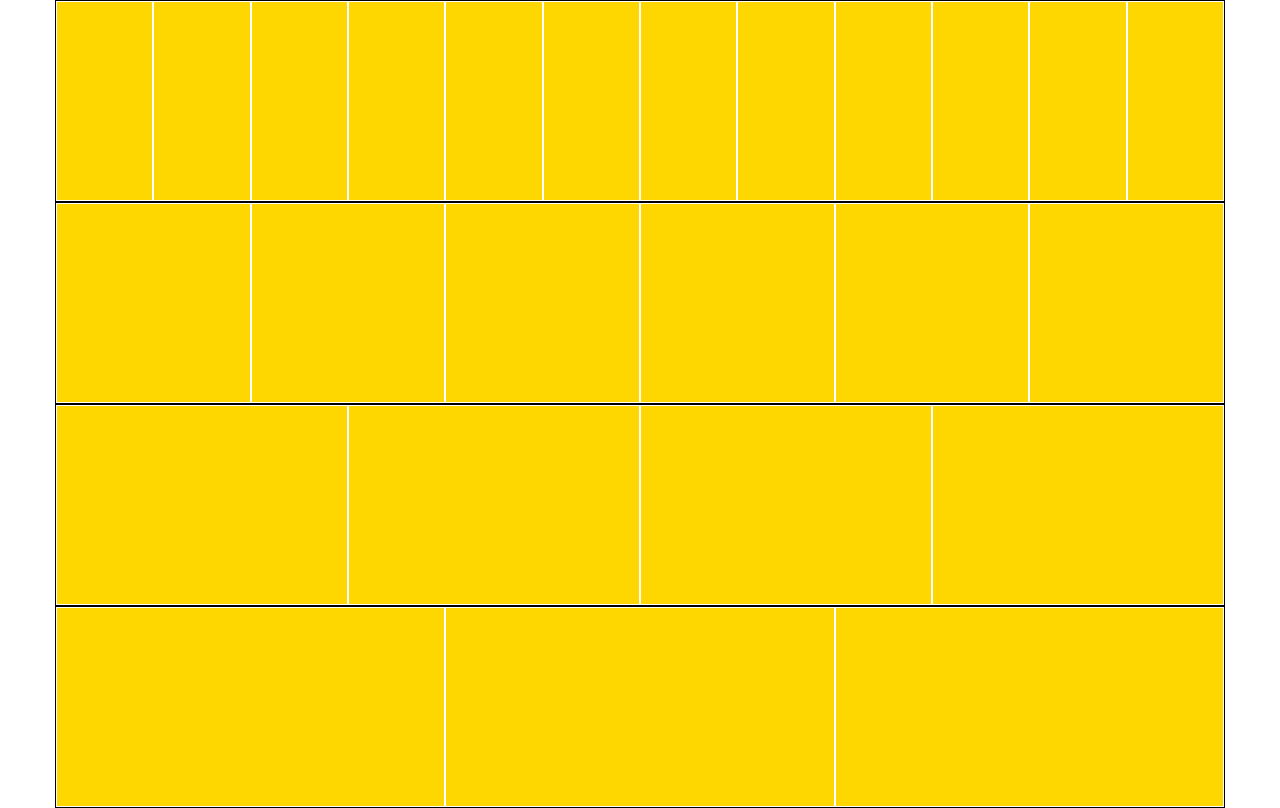
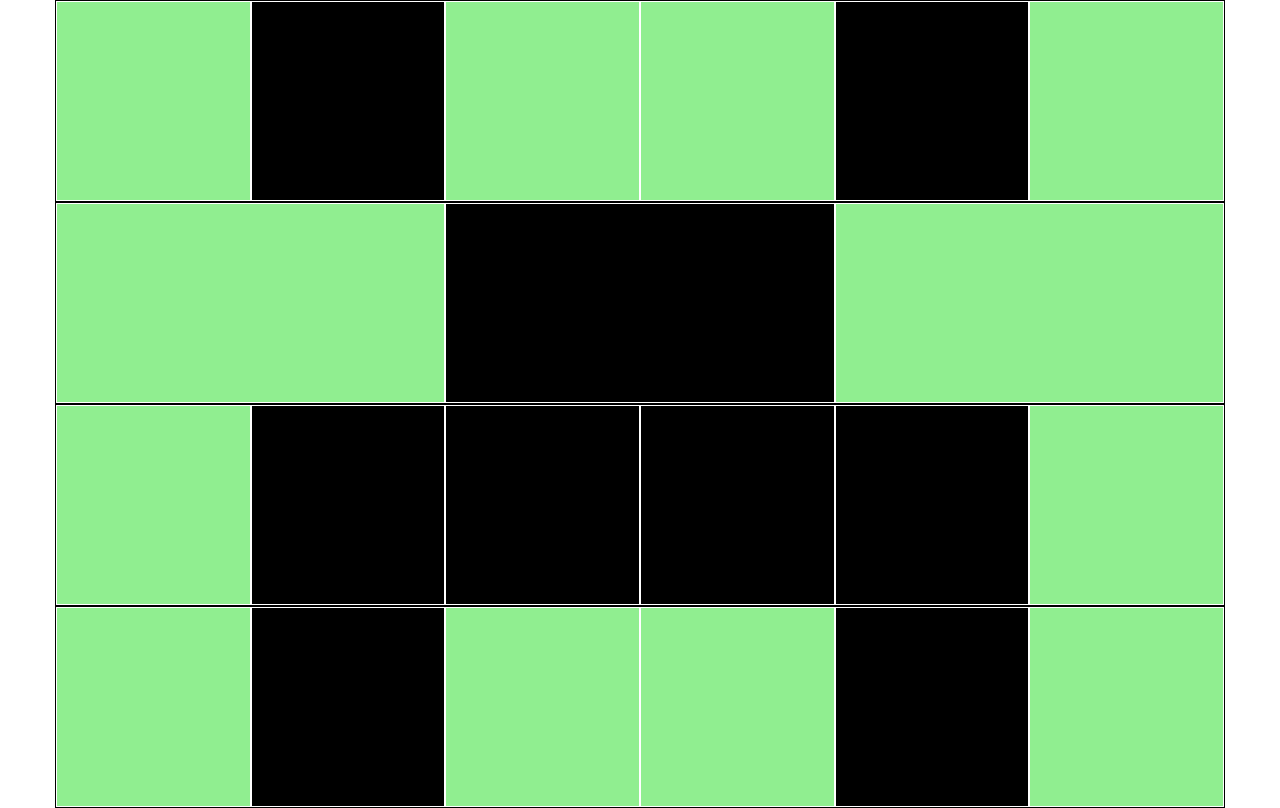
Before and after one commit to Giosco25/html-css-12bool, a plain HTML site: page index.html in a window 1280 px wide. Drawn offline with Linux system fonts and the light colour scheme.

Commit message:
creazione faccia di un mostro videogioco

```diff
--- a/12bool.css
+++ b/12bool.css
@@ -38,3 +38,49 @@
 .col-12{
     width: 100%;
 }
+.col-offset-1{
+    margin-left: calc(100% / 12);
+}
+.col-offset-2{
+    margin-left: calc((100% / 12) * 2)
+}
+
+.col-offset-3{
+    margin-left: calc((100% / 12) * 3)
+}
+
+.col-offset-4{
+    margin-left: calc((100% / 12) * 4)
+}
+
+.col-offset-5{
+    margin-left: calc((100% / 12) * 5)
+}
+
+.col-offset-6{
+    margin-left: calc((100% / 12) * 6)
+}
+
+.col-offset-7{
+    margin-left: calc((100% / 12) * 7)
+}
+
+.col-offset-8{
+    margin-left: calc((100% / 12) * 8)
+}
+
+.col-offset-9 {
+    margin-left: calc((100% / 12) * 9)
+}
+
+.col-offset-10 {
+    margin-left: calc((100% / 12) * 10)
+}
+
+.col-offset-11 {
+    margin-left: calc((100% / 12) * 11)
+}
+
+.col-offset-12 {
+    margin-left: calc((100% / 12) * 12)
+}
--- a/index.html
+++ b/index.html
@@ -8,38 +8,40 @@
     </head>
     <body>
         <div class="container">
-            <div class="col-1 blocchi"></div>
-            <div class="col-1 blocchi"></div>
-            <div class="col-1 blocchi"></div>
-            <div class="col-1 blocchi"></div>
-            <div class="col-1 blocchi"></div>
-            <div class="col-1 blocchi"></div>
-            <div class="col-1 blocchi"></div>
-            <div class="col-1 blocchi"></div>
-            <div class="col-1 blocchi"></div>
-            <div class="col-1 blocchi"></div>
-            <div class="col-1 blocchi"></div>
-            <div class="col-1 blocchi"></div>
+            <div class="col-2 blocchi"></div>
+            <div class="col-2 blocchi nero"></div>
+            <div class="col-2 blocchi"></div>
+            <div class="col-2 blocchi "></div>
+            <div class="col-2 blocchi nero"></div>
+            <div class="col-2 blocchi"></div>
         </div>
         <div class="container">
+            <div class="col-4 blocchi"></div>
+            <div class="col-4 blocchi nero"></div>
+            <div class="col-4 blocchi"></div>
+        </div>
+
+        <div class="container">
             <div class="col-2 blocchi"></div>
-            <div class="col-2 blocchi"></div>
-            <div class="col-2 blocchi"></div>
-            <div class="col-2 blocchi"></div>
-            <div class="col-2 blocchi"></div>
+            <div class="col-2 blocchi nero"></div>
+            <div class="col-2 blocchi nero"></div>
+            <div class="col-2 blocchi nero"></div>
+            <div class="col-2 blocchi nero"></div>
             <div class="col-2 blocchi"></div>
             </div>
             <div class="container">
-            <div class="col-3 blocchi"></div>
-            <div class="col-3 blocchi"></div>
-            <div class="col-3 blocchi"></div>
-            <div class="col-3 blocchi"></div>
+                <div class="col-2 blocchi"></div>
+                <div class="col-2 blocchi nero"></div>
+                <div class="col-2 blocchi"></div>
+                <div class="col-2 blocchi"></div>
+                <div class="col-2 blocchi nero"></div>
+                <div class="col-2 blocchi"></div>
+
+
             </div>
-            <div class="container">
-            <div class="col-4 blocchi"></div>
-            <div class="col-4 blocchi"></div>
-            <div class="col-4 blocchi"></div>
-            </div>
+
+
+
 
     </body>
 </html>
--- a/style.css
+++ b/style.css
@@ -16,6 +16,9 @@
 }
 .blocchi{
     height: 200px;
-    background-color: gold;
+    background-color: lightgreen;
     border:1px solid white;
 }
+.nero{
+    background-color: black;
+}
```
